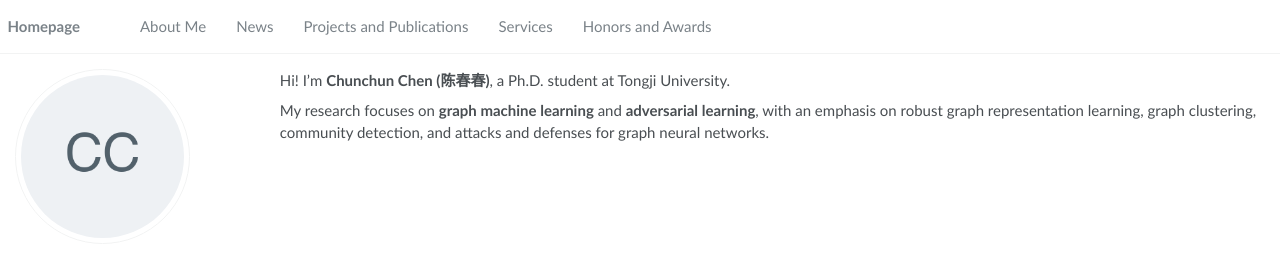
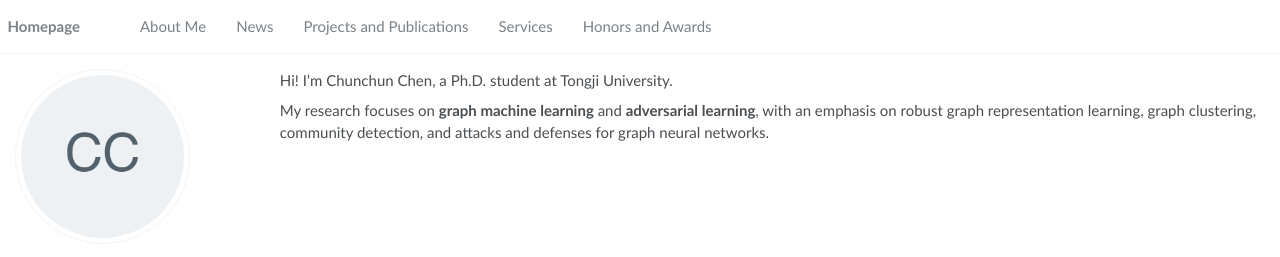
Before and after one commit to CCChen-GEEX/CCChen-GEEX.github.io, a Jekyll site: the page built from _pages/includes/intro.md, in a window 1280 px wide. Shown: the top 257 px of the page. Built offline with Jekyll 4.4.1, drawn with Linux system fonts in a browser that asks for light colours; our own code applies the rules of GitHub Pages for plain Markdown files.

Commit message:
Update intro.md

```diff
--- a/_pages/includes/intro.md
+++ b/_pages/includes/intro.md
@@ -1,3 +1,3 @@
-Hi! I'm **Chunchun Chen (陈春春)**, a Ph.D. student at Tongji University.
+Hi! I'm Chunchun Chen, a Ph.D. student at Tongji University.
 
 My research focuses on **graph machine learning** and **adversarial learning**, with an emphasis on robust graph representation learning, graph clustering, community detection, and attacks and defenses for graph neural networks.
```
